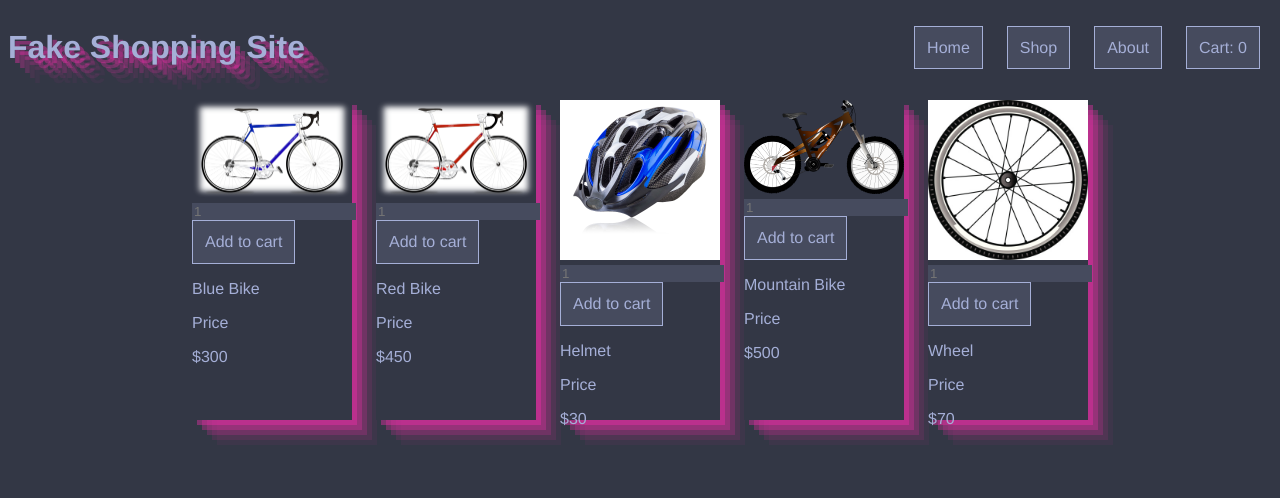
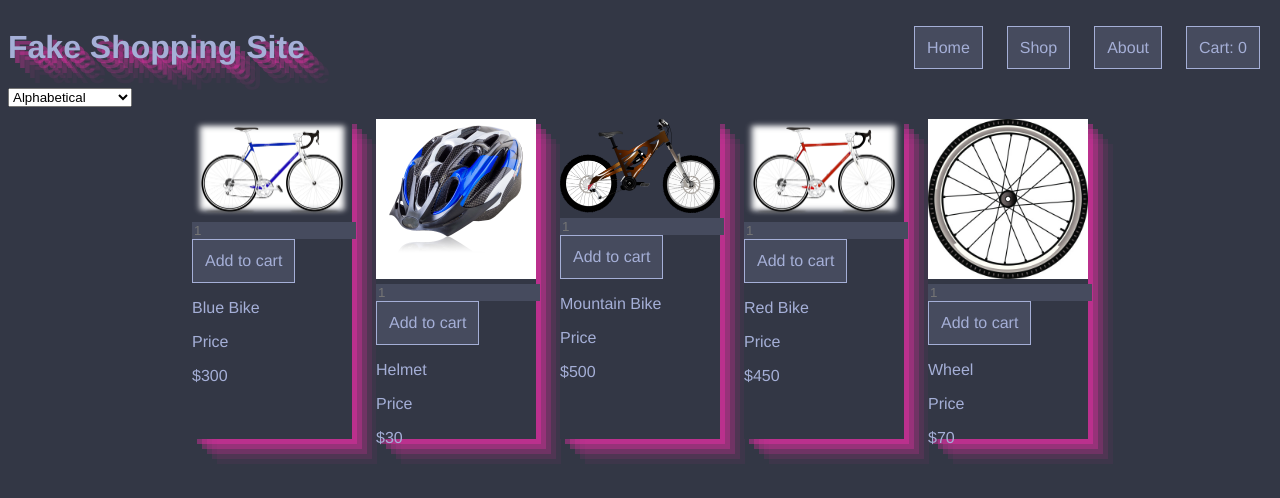
Before and after one commit to JosephRodolfo/Shopping-Cart-App, a React (Create React App) app: page /shop in a window 1280 px wide. Shown: the top 498 px of the page. Built offline with nearby package versions, Linux system fonts and the light colour scheme.

Commit message:
Add selector and functionality  to sort  alphabetically or by  priceon shop page

```diff
--- /dev/null
+++ b/src/actions/filters.js
@@ -0,0 +1,12 @@
+export const sortByAlphabetical = () => ({
+    type: "SORT_BY_ALPHABETICAL",
+
+
+  }
+  );
+
+  //SORTBYPRICE
+
+  export const sortByPrice = () => ({
+    type: "SORT_BY_PRICE",
+  });
--- a/src/components/CartItemCard.js
+++ b/src/components/CartItemCard.js
@@ -15,12 +15,7 @@ const CartItemCard = ({name, price, quant, id, dispatch, image}) => {
     setEdit(newEdit);
 
   };
-/*
-  const handleEditQuantity = (quantity, name) => {
-    let itemName = name.name;
 
-    props.handleEditQuantity(quantity, itemName);
-  };*/
 
   return (
     <div className="cart-item-card">
@@ -32,7 +27,6 @@ const CartItemCard = ({name, price, quant, id, dispatch, image}) => {
         ) : (
           <input
             onChange={(e) => {
-              console.log(id);
               let x = e.target.value;
 
               dispatch(editCartQuantity(id, x))
--- /dev/null
+++ b/src/components/ItemListFilters.js
@@ -0,0 +1,29 @@
+import React from "react";
+import { connect } from "react-redux";
+import { sortByPrice, sortByAlphabetical } from "../actions/filters";
+
+const ItemListFilters = (props) => (
+
+  <div>
+    <select
+      onChange={(e) => {
+        if (e.target.value === "alphabetical") {
+
+          props.dispatch(sortByAlphabetical());
+        } else if (e.target.value === "price") {
+          props.dispatch(sortByPrice());
+        }
+      }}
+    >
+      <option value="alphabetical">Alphabetical</option>
+      <option value="price">Price, low to high</option>
+    </select>
+  </div>
+);
+
+const mapStateToProp = (state) => {
+  return {
+    filters: state.filters,
+  };
+};
+export default connect(mapStateToProp)(ItemListFilters);
--- a/src/components/ShopPage.js
+++ b/src/components/ShopPage.js
@@ -3,15 +3,17 @@ import ShopItemCard from "./ShopItemCard";
 import bike from "../assets/bike.png";
 import { connect } from "react-redux";
 import selectItems from "../selectors/items";
+import ItemListFilters from "./ItemListFilters";
 
 const ShopPage = (props) => {
 
 
 
   return (
+    <div>
+      <ItemListFilters />
     <div className="shop-products-container">
       {props.items.shopItems.map((element) => {
-        //   console.log(props.expenses);
         return <ShopItemCard key={element.id} {...element} />;
       })}
 
@@ -22,6 +24,7 @@ const ShopPage = (props) => {
 
       <ShopItemCard handleAddItemParent={handleAddItemParent} picture={bike} price={230} name="Seat"/> */}
     </div>
+    </div>
   );
 };
 //export default ShopPage;
@@ -29,7 +32,7 @@ const ShopPage = (props) => {
 const mapStateToProps = (state) => {
 
   return {
-    items: selectItems(state.items),
+    items: selectItems(state.items, state.filters),
   };
 };
 
--- a/src/index.js
+++ b/src/index.js
@@ -8,6 +8,8 @@ import roadBike from '../src/assets/road-bike.png';
 import helmet from '../src/assets/helmet.jpg';
 import wheel from '../src/assets/bicycle-wheel.jpg';
 import mountainBike from '../src/assets/mountain-bike.png'
+import selectItems from '../src/selectors/items'
+
 
 import App from "./App";
 
@@ -20,7 +22,6 @@ store.dispatch(addItem({ name: "Mountain Bike", price: 500, quantity: 0, picture
 store.dispatch(addItem({ name: "Wheel", price: 70, quantity: 0, picture: wheel}));
 
 
-console.log(store.getState());
 
 const jsx = (
   <Provider store={store}>
--- /dev/null
+++ b/src/reducers/filters.js
@@ -0,0 +1,29 @@
+const filtersReducerDefaultState = {
+    sortBy: "alphabetical",
+
+  };
+
+
+export default (state = filtersReducerDefaultState, action) => {
+    switch (action.type) {
+      case "SORT_BY_PRICE":
+
+
+
+      let newFilter = {sortBy: 'price'}
+
+      return { ...state, sortBy: 'price'};
+
+
+
+      case "SORT_BY_ALPHABETICAL":
+
+        let newAlphaFilter = {sortBy: 'alphabetical'}
+
+        return { ...state, sortBy: 'alphabetical'};
+
+
+      default:
+        return state;
+    }
+  };
--- a/src/selectors/items.js
+++ b/src/selectors/items.js
@@ -1,4 +1,11 @@
-export default (items) => {
-    return items
+export default (items, { sortBy } = {}) => {
+  let newShopItems = items.shopItems.sort((a, b) => {
+    if (sortBy === "price") {
+      return a.price - b.price;
+    } else if (sortBy === "alphabetical") {
+      return a.name.localeCompare(b.name);
+    }
+  });
 
-  };
+  return { ...items, newShopItems };
+};
--- a/src/store/configureStore.js
+++ b/src/store/configureStore.js
@@ -1,11 +1,13 @@
 import { createStore, combineReducers } from "redux";
 import itemsReducer from '../reducers/items';
+import filtersReducer from '../reducers/filters'
 
 //store creation
 export default ()=>{
 const store = createStore(
     combineReducers({
       items: itemsReducer,
+      filters: filtersReducer
     })
   );
 
```
